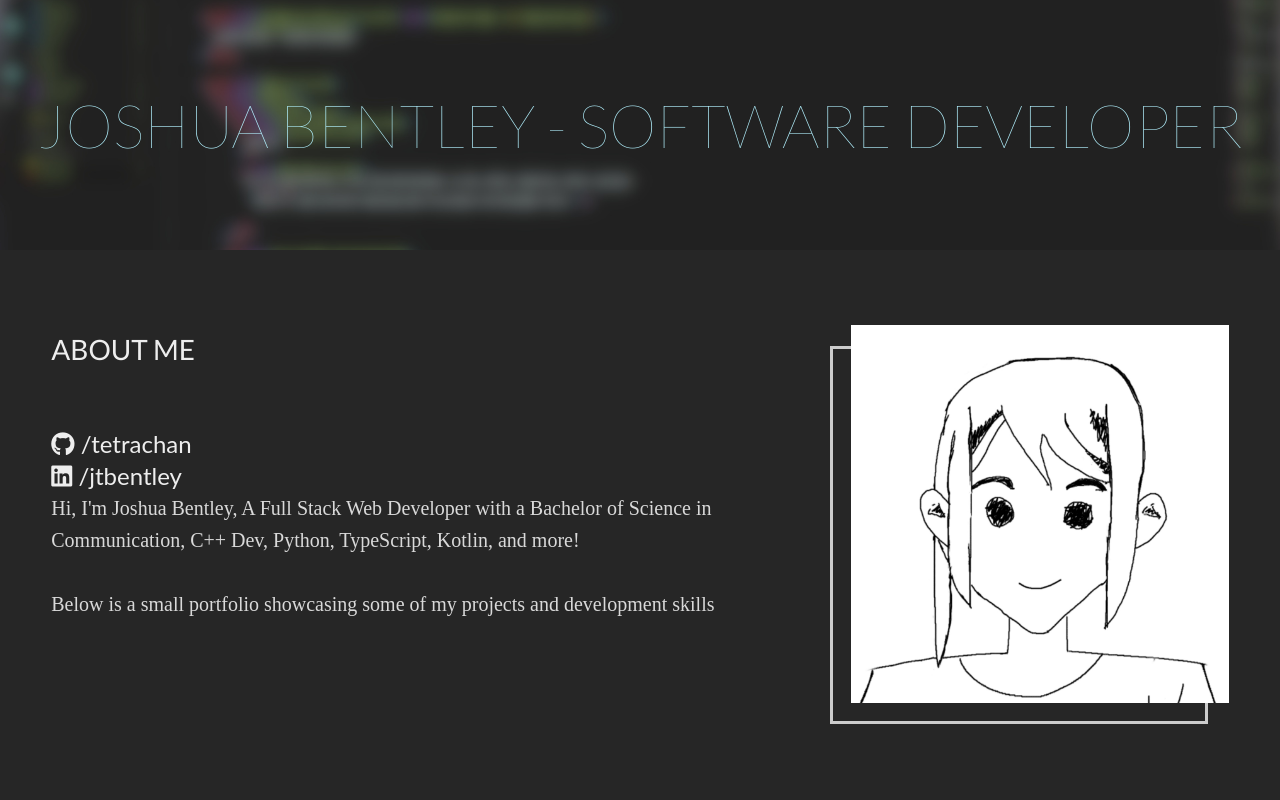
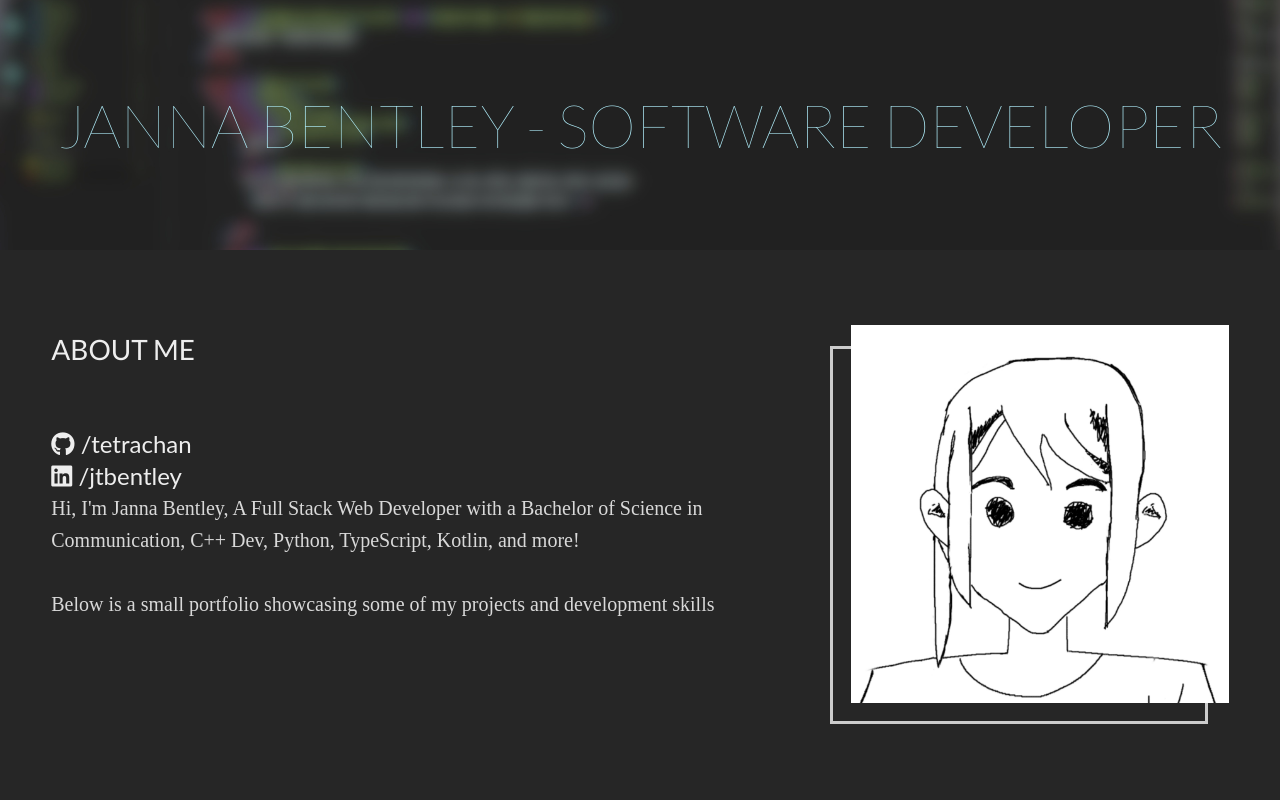
Before and after one commit to tetrachan/JannaDev, a plain HTML site: page index.html in a window 1280 px wide. Shown: the top 800 px of the page. Drawn offline with nearby package versions, Linux system fonts and the light colour scheme; a web font is replaced by a local one.

Commit message:
Update index.html

```diff
--- a/index.html
+++ b/index.html
@@ -6,7 +6,7 @@
     <meta name="viewport" content="width=device-width, initial-scale=1">
 
 
-    <title>Joshua Bentley</title>
+    <title>Janna Bentley</title>
 
 <link rel="icon" type="image/png" href="images/icons/favicon.png"/>
     <link href="https://cdn.jsdelivr.net/npm/bootstrap@5.3.0-alpha3/dist/css/bootstrap.min.css" rel="stylesheet" integrity="sha384-KK94CHFLLe+nY2dmCWGMq91rCGa5gtU4mk92HdvYe+M/SXH301p5ILy+dN9+nJOZ" crossorigin="anonymous">
@@ -26,7 +26,7 @@
     <!-- Title page -->
     <section class="bg-img1 txt-center p-lr-15 p-tb-92" style="background-image: url('images/bg-04.jpg');">
       <h2 class="ltext-105 cl1 txt-center">
-        Joshua Bentley - Software Developer
+        Janna Bentley - Software Developer
       </h2>
     </section>
 
@@ -50,7 +50,7 @@
             </br>
 
               <p class="mtext-102 cl6 p-b-26">
-                Hi, I'm Joshua Bentley, A Full Stack Web Developer with a Bachelor of Science in Communication, C++ Dev, Python, TypeScript, Kotlin, and more!
+                Hi, I'm Janna Bentley, A Full Stack Web Developer with a Bachelor of Science in Communication, C++ Dev, Python, TypeScript, Kotlin, and more!
                   </br></br>
                   Below is a small portfolio showcasing some of my projects	and development skills	</p>
 
@@ -176,7 +176,7 @@
 
 
   				<p class="stext-107 cl6 txt-center">
-            &copy; 2023 Joshua Bentley
+            &copy; 2023 Janna Bentley
 
 
   				</p>
```
